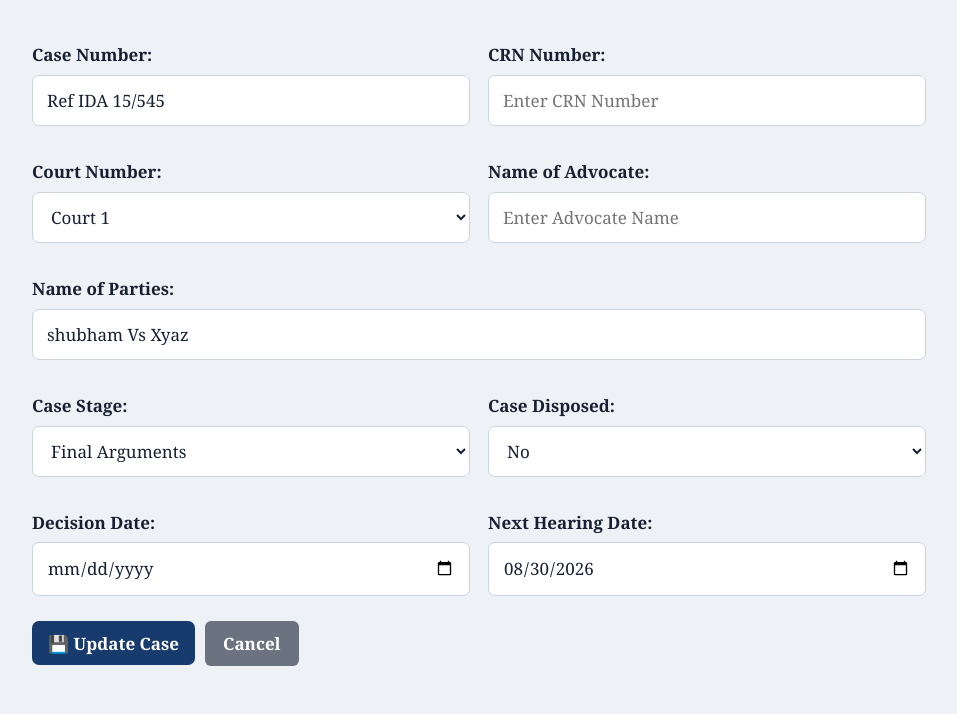
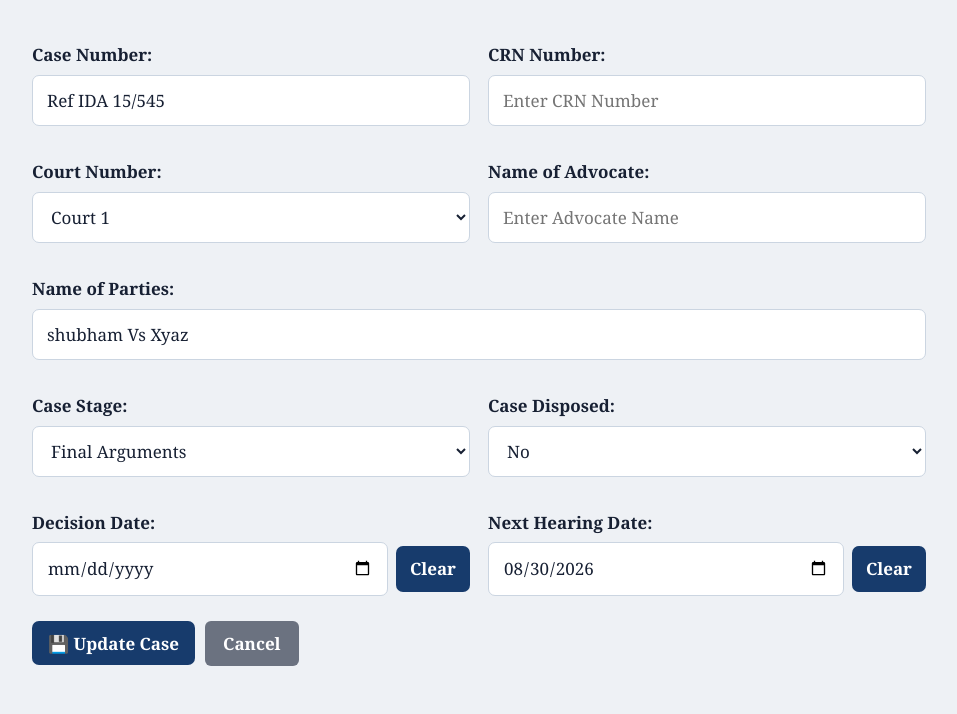
Before and after one commit to sonwaneshubham204-boop/court_tracker, a Flask app: page /edit-case/1 in a window 1280 px wide. Shown: the part 89-803 px from the top of the page, without its empty margins (161-1118 px from the left). Run offline with Flask 3, Linux system fonts and the light colour scheme; a user stored in the database is signed in; data comes from the database, SQL or seed files in the repository.

Commit message:
Add files via upload

```diff
--- a/templates/edit_case.html
+++ b/templates/edit_case.html
@@ -240,22 +240,28 @@
 
                 <div class="form-group">
                     <label for="decision_date">Decision Date:</label>
+                    <div style="display:flex; gap:8px; align-items:center;">
                         <input
                             type="date"
                             id="decision_date"
                             name="decision_date"
                             value="{% if case.decision_date %}{{ case.decision_date.strftime('%Y-%m-%d') }}{% endif %}"
                         >
+                        <button type="button" id="clear_decision_date" style="white-space:nowrap; min-height:44px; padding:10px 14px;" onclick="document.getElementById('decision_date').value=''">Clear</button>
+                    </div>
                 </div>
 
                 <div class="form-group">
                     <label for="next_hearing_date">Next Hearing Date:</label>
+                    <div style="display:flex; gap:8px; align-items:center;">
                         <input
                             type="date"
                             id="next_hearing_date"
                             name="next_hearing_date"
                             value="{% if case.next_hearing_date %}{{ case.next_hearing_date.strftime('%Y-%m-%d') }}{% endif %}"
                         >
+                        <button type="button" id="clear_next_hearing_date" style="white-space:nowrap; min-height:44px; padding:10px 14px;" onclick="document.getElementById('next_hearing_date').value=''">Clear</button>
+                    </div>
                 </div>
 
             </div>
```
Lines whose indentation alone changed are shown as unchanged.
